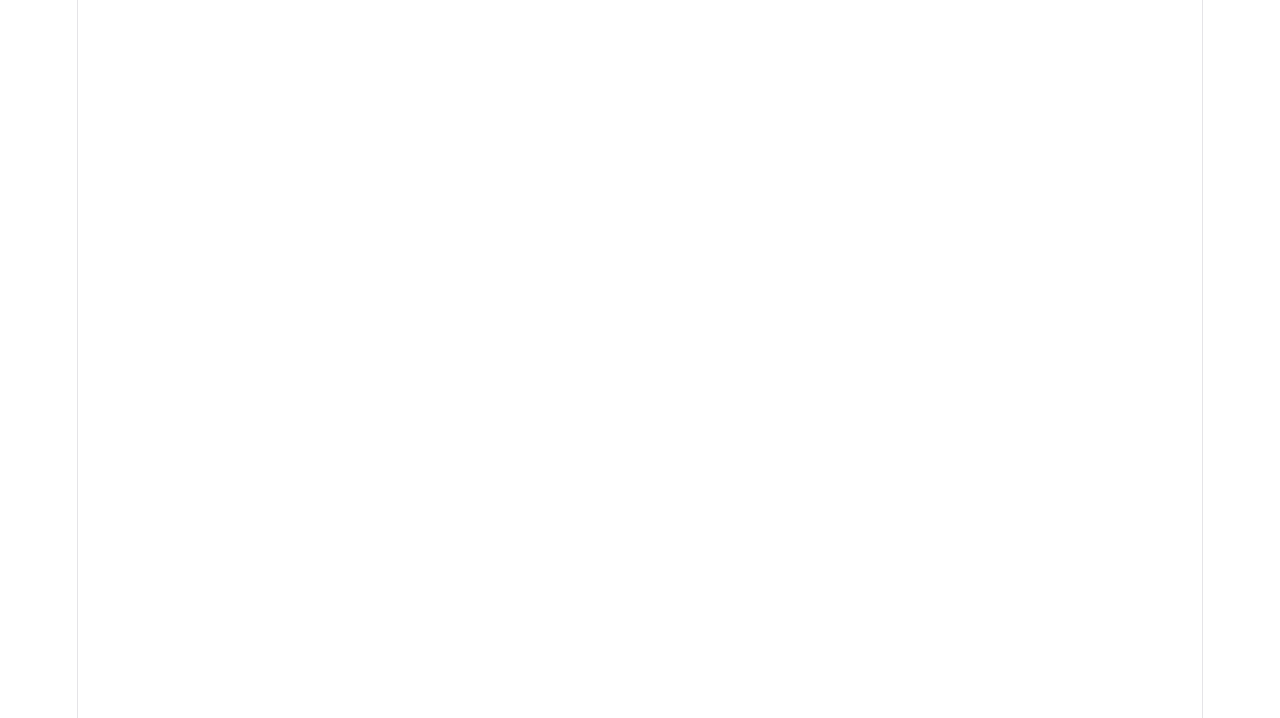
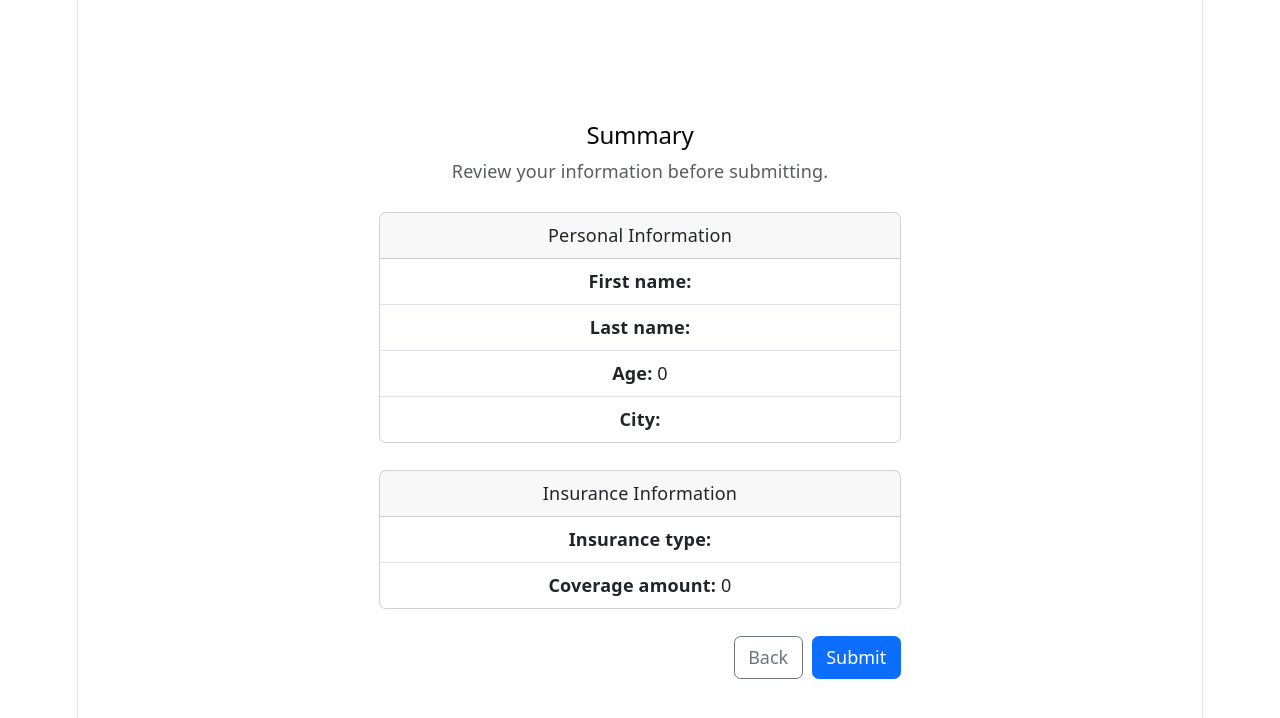
Before and after one commit to magda-rgb/ErgoApp, a React (Vite) app in the folder frontend/: page /summary in a window 1280 px wide. Shown: the top 718 px of the page. Built offline with nearby package versions, Linux system fonts and the light colour scheme.

Commit message:
small fixes

```diff
--- a/frontend/src/AppRoutes.tsx
+++ b/frontend/src/AppRoutes.tsx
@@ -2,6 +2,7 @@ import { useState } from 'react'
 import { Routes, Route } from 'react-router-dom'
 import ProfileForm from './ProfileForm .tsx'
 import InsuranceForm from './InsuranceForm.tsx'
+import Summary from './Summary'
 
 export interface ProfileData {
   firstName: string
@@ -36,6 +37,7 @@ function AppRoutes(): React.JSX.Element {
     <Routes>
       <Route path="/profile" element={<ProfileForm data={profileData} setData={setProfileData} />} />
       <Route path="/InsuranceForm" element={<InsuranceForm data={insuranceData} setData={setInsuranceData} />} />
+      <Route path="/summary" element={<Summary profileData={profileData} insuranceData={insuranceData} />} />
     </Routes>
   )
 }
--- a/frontend/src/InsuranceForm.tsx
+++ b/frontend/src/InsuranceForm.tsx
@@ -41,7 +41,7 @@ function InsuranceForm({ data, setData }: InsuranceFormProps): React.JSX.Element
 
     setErrors(newErrors)
     if (Object.keys(newErrors).length === 0) {
-      console.log(data)
+      navigate('/summary')
     }
   }
 
```
